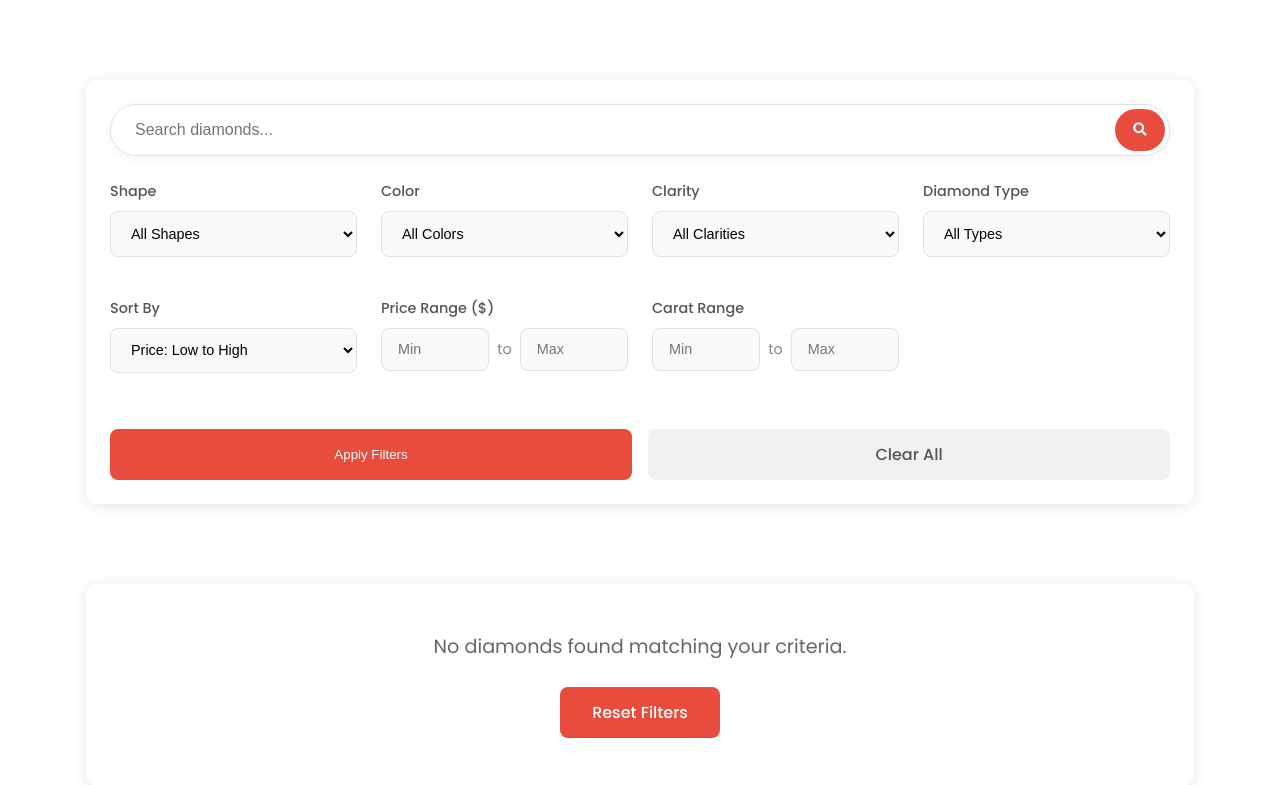
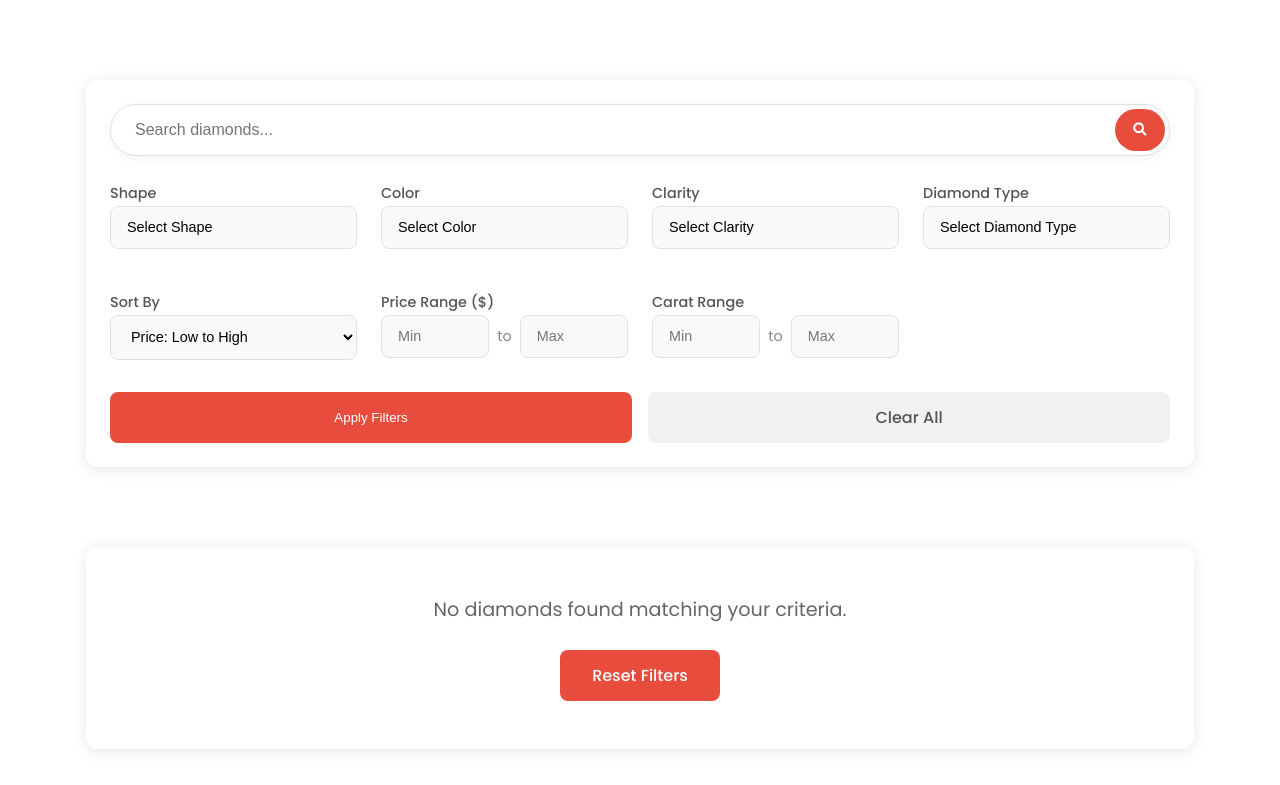
Before and after one commit to mahir1020/DiamondSeller, a Flask app: page /diamonds in a window 1280 px wide. Shown: the part 304-1089 px from the top of the page. Run offline with Flask 2, Linux system fonts and the light colour scheme.

Commit message:
Implement dropdown filters and enhance diamond data loading from API

```diff
--- a/app/routes.py
+++ b/app/routes.py
@@ -4,64 +4,75 @@ from app import app, db
 from app.models import Diamond
 import json
 import os
+import requests
+
 
 # Initialize Flask-Mail
 mail = Mail(app)
 
 def load_diamonds_data():
     try:
-        json_path = os.path.join('instance', 'IGI HPHT CVD STOCKLIST.json')
-        with open(json_path, 'r', encoding='utf-8') as file:
-            data = json.load(file)
-            # Map each diamond item from the JSON data to our internal format
-            mapped_diamonds = []
-            for item in data['Sheet']:
-                try:
-                    # Skip any diamonds that are not available (marked as 'N' in Available field)
-                    if item.get('Available', '').upper() == 'N':
-                        continue
+        response = requests.get("http://www.wellcome.co.in/ambeExport/?APIKEY=JAY")
+        response.raise_for_status()  # Raise an error for bad status codes
 
-                    mapped_diamond = map_diamond_data(item)
-                    # Only add valid diamonds with required fields
-                    if mapped_diamond['shape'] and mapped_diamond['carat'] > 0 and mapped_diamond['price'] > 0:
-                        mapped_diamonds.append(mapped_diamond)
-                except Exception as e:
-                    print(f"Error mapping diamond data: {e}")
+
+        data = response.json()
+
+        # Check if the response is a list
+        if not isinstance(data, list):
+            print("Unexpected response format. Expected a list.")
+            return []
+
+        # Map each diamond item from the API data to our internal format
+        mapped_diamonds = []
+        for item in data:  # Iterate directly over the list
+            try:
+                if item.get('Available', '').upper() == 'N':
                     continue
 
-            return mapped_diamonds
+                mapped_diamond = map_diamond_data(item)
+                if mapped_diamond['shape'] and mapped_diamond['carat'] > 0 and mapped_diamond['price'] > 0:
+                    mapped_diamonds.append(mapped_diamond)
+            except Exception as e:
+                print(f"Error mapping diamond data: {e}")
+                continue
+
+        print(f"Successfully loaded {len(mapped_diamonds)} diamonds.")
+        return mapped_diamonds
     except Exception as e:
-        print(f"Error reading JSON file: {e}")
+        print(f"Error fetching API data: {e}")
         return []
+
 
 def map_diamond_data(json_data):
     try:
         return {
-            'id': json_data['SR.NO.'],
-            'shape': json_data['Shape '].strip() if 'Shape ' in json_data else '',
-            'carat': float(json_data['Weight']),
-            'cut': json_data.get('Cut', 'N/A'),
-            'color': json_data['Col'],
-            'clarity': json_data['Clr'],
-            'polish': json_data['Pol'],
-            'symmetry': json_data['Sym'],
-            'fluorescence': json_data['Flur'],
-            'price': float(json_data['Net Rate']),
-            'original_price': float(json_data['Rate']),
-            'discount': float(json_data['Disc%']),
-            'certificate': json_data['Certi No'],
-            'measurements': json_data.get('Measurements', 'N/A'),
-            'table': json_data.get('Table Prct', 0),
-            'depth': json_data.get('Depth Prct', 0),
-            'diamond_type': json_data['Diamon Type'],
-            'image_url': json_data.get('image Link', ''),
-            'video_url': json_data.get('Video Link', ''),
-            'lab': json_data['Lab'],
-            'location': json_data['branch Name']
+            'id': json_data['stock_num'],
+            'shape': json_data['shape'],
+            'carat': float(json_data['size']),
+            'cut': json_data.get('cut', 'N/A'),
+            'color': json_data['color'],
+            'clarity': json_data['clarity'],
+            'polish': json_data.get('polish', 'N/A'),
+            'symmetry': json_data.get('symmetry', 'N/A'),
+            'fluorescence': json_data.get('fluor_intensity', ''),
+            'price': float(json_data['total_sales_price']) * 1.2,  # Increase price by 20%
+            'original_price': float(json_data.get('Rap_price', 0)),
+            'discount': float(json_data.get('discount_percent', 0)),
+            'certificate': json_data.get('cert_num', ''),
+            'measurements': json_data.get('measurement', 'N/A'),
+            'table': float(json_data.get('table_percent', 0)),
+            'depth': float(json_data.get('depth_percent', 0)),
+            'diamond_type': json_data.get('DiamondType', 'N/A'),
+            'image_url': json_data.get('image_url', ''),
+            'video_url': json_data.get('video_url', ''),
+            'lab': json_data.get('lab', ''),
+            'location': f"{json_data.get('city', '')}, {json_data.get('country', '')}".strip(', ')
         }
     except Exception as e:
         print(f"Error mapping diamond: {e}")
         raise
+
 
 # Load diamonds data when the application starts
 diamonds_data = load_diamonds_data()
@@ -103,11 +114,11 @@ def diamonds():
     search_query = request.args.get('search', '')
     sort = request.args.get('sort', 'price_asc')
 
-    # Filter parameters
-    shape = request.args.get('shape', '')
-    color = request.args.get('color', '')
-    clarity = request.args.get('clarity', '')
-    diamond_type = request.args.get('diamond_type', '')
+    # Filter parameters (handle multiple values)
+    shapes = request.args.getlist('shape')  # Get multiple shapes
+    colors = request.args.getlist('color')  # Get multiple colors
+    clarities = request.args.getlist('clarity')  # Get multiple clarities
+    diamond_types = request.args.getlist('diamond_type')  # Get multiple diamond types
     min_price = request.args.get('min_price', type=float)
     max_price = request.args.get('max_price', type=float)
     min_carat = request.args.get('min_carat', type=float)
@@ -126,14 +137,14 @@ def diamonds():
                search_query in d['diamond_type'].lower()
         ]
 
-    if shape:
-        filtered_diamonds = [d for d in filtered_diamonds if d['shape'].strip().lower() == shape.strip().lower()]
-    if color:
-        filtered_diamonds = [d for d in filtered_diamonds if d['color'].strip().lower() == color.strip().lower()]
-    if clarity:
-        filtered_diamonds = [d for d in filtered_diamonds if d['clarity'].strip().lower() == clarity.strip().lower()]
-    if diamond_type:
-        filtered_diamonds = [d for d in filtered_diamonds if d['diamond_type'].strip().lower() == diamond_type.strip().lower()]
+    if shapes:
+        filtered_diamonds = [d for d in filtered_diamonds if d['shape'] in shapes]
+    if colors:
+        filtered_diamonds = [d for d in filtered_diamonds if d['color'] in colors]
+    if clarities:
+        filtered_diamonds = [d for d in filtered_diamonds if d['clarity'] in clarities]
+    if diamond_types:
+        filtered_diamonds = [d for d in filtered_diamonds if d['diamond_type'] in diamond_types]
     if min_price:
         filtered_diamonds = [d for d in filtered_diamonds if d['price'] >= min_price]
     if max_price:
@@ -170,10 +181,6 @@ def diamonds():
     start_idx = (page - 1) * per_page
     end_idx = start_idx + per_page
 
-    # Ensure diamond IDs are integers
-    for diamond in filtered_diamonds:
-        diamond['id'] = int(float(diamond['id']))
-
     paginated_diamonds = Pagination(
         filtered_diamonds[start_idx:end_idx],
         page,
@@ -187,10 +194,10 @@ def diamonds():
         filters=unique_values,
         current_filters={
             'search': search_query,
-            'shape': shape,
-            'color': color,
-            'clarity': clarity,
-            'diamond_type': diamond_type,
+            'shape': shapes,
+            'color': colors,
+            'clarity': clarities,
+            'diamond_type': diamond_types,
             'min_price': min_price,
             'max_price': max_price,
             'min_carat': min_carat,
@@ -199,8 +206,9 @@ def diamonds():
         }
     )
 
-@app.route('/diamond/<int:diamond_id>')
+@app.route('/diamond/<diamond_id>')
 def diamond(diamond_id):
+    # Match the diamond by its string ID
     diamond = next((d for d in diamonds_data if d['id'] == diamond_id), None)
     if diamond is None:
         abort(404)
--- a/app/static/css/pages/diamonds.css
+++ b/app/static/css/pages/diamonds.css
@@ -133,7 +133,6 @@
 }
 
 .filter-group label {
-    display: block;
     margin-bottom: 0.5rem;
     font-weight: 500;
     color: #555;
@@ -714,6 +713,104 @@
     background: #888;
 }
 
+/* Dropdown Styles */
+.dropdown {
+    position: relative;
+}
+
+.dropdown-toggle {
+    width: 100%;
+    padding: 0.8rem 1rem;
+    border: 1px solid #e1e1e1;
+    border-radius: var(--border-radius);
+    font-size: 0.9rem;
+    background-color: #f9f9f9;
+    cursor: pointer;
+    text-align: left;
+    transition: var(--transition);
+}
+
+.dropdown-toggle:hover {
+    border-color: var(--accent-color);
+}
+
+/* Dropdown Menu Scrollable */
+.dropdown-menu {
+    display: none;
+    position: absolute;
+    top: 100%;
+    left: 0;
+    width: 100%;
+    background: white;
+    border: 1px solid #e1e1e1;
+    border-radius: var(--border-radius);
+    box-shadow: var(--box-shadow);
+    padding: 0.8rem; /* Adjust padding */
+    z-index: 10;
+    max-height: 180px; /* Slightly smaller max height */
+    overflow-y: auto; /* Enable vertical scrolling */
+}
+
+/* Scrollbar Styling */
+.dropdown-menu::-webkit-scrollbar {
+    width: 6px; /* Smaller scrollbar width */
+}
+
+.dropdown-menu::-webkit-scrollbar-track {
+    background: #f1f1f1;
+    border-radius: 3px;
+}
+
+.dropdown-menu::-webkit-scrollbar-thumb {
+    background: #ccc;
+    border-radius: 3px;
+}
+
+.dropdown-menu::-webkit-scrollbar-thumb:hover {
+    background: #aaa;
+}
+
+.dropdown.active .dropdown-menu {
+    display: block;
+}
+
+/* Styled Checkbox */
+.styled-checkbox {
+    display: flex;
+    align-items: center;
+    gap: 0.4rem; /* Reduce gap between checkbox and label */
+    cursor: pointer;
+}
+
+.styled-checkbox input[type="checkbox"] {
+    width: 25%;
+    height: 19px;
+    border: 1.5px solid #ccc;
+    border-radius: 3px;
+    outline: none;
+    cursor: pointer;
+    transition: all 0.3s ease;
+}
+
+.styled-checkbox input[type="checkbox"]:checked {
+    background-color: var(--accent-color);
+    border-color: var(--accent-color);
+}
+
+.styled-checkbox input[type="checkbox"]:checked::after {
+    display: block;
+    text-align: center;
+    color: white;
+    font-size: 10px; /* Adjust font size */
+    line-height: 14px; /* Match checkbox size */
+}
+
+.checkbox-label {
+    font-size: 0.85rem; /* Slightly smaller font size */
+    color: #555;
+    user-select: none;
+}
+
 /* Responsiveness */
 @media (max-width: 992px) {
     .collection-header h1 {
--- a/app/static/js/diamonds.js
+++ b/app/static/js/diamonds.js
@@ -296,3 +296,29 @@ document.addEventListener('DOMContentLoaded', function() {
     console.log('Compare button elements:', document.querySelectorAll('.compare-button').length);
     console.log('Initialization complete');
 });
+
+
+document.addEventListener('DOMContentLoaded', () => {
+    const dropdowns = document.querySelectorAll('.dropdown');
+
+    dropdowns.forEach(dropdown => {
+        const toggle = dropdown.querySelector('.dropdown-toggle');
+        const menu = dropdown.querySelector('.dropdown-menu');
+
+        toggle.addEventListener('click', () => {
+            // Close other dropdowns
+            dropdowns.forEach(d => {
+                if (d !== dropdown) d.classList.remove('active');
+            });
+            // Toggle the current dropdown
+            dropdown.classList.toggle('active');
+        });
+
+        // Close dropdown if clicked outside
+        document.addEventListener('click', (e) => {
+            if (!dropdown.contains(e.target)) {
+                dropdown.classList.remove('active');
+            }
+        });
+    });
+});
--- a/app/templates/diamonds.html
+++ b/app/templates/diamonds.html
@@ -36,65 +36,82 @@
                 </div>
 
                 <div class="filters">
+                    <!-- Shape Filter -->
                     <div class="filter-group">
-                        <label>Shape</label>
-                        <select name="shape">
-                            <option value="">All Shapes</option>
+                        <label class="filter-label">Shape</label>
+                        <div class="dropdown">
+                            <button type="button" class="dropdown-toggle">Select Shape</button>
+                            <div class="dropdown-menu" style="max-height: 200px; overflow-y: auto;">
                                 {% for shape in filters.shapes %}
-                                {% if shape %}
-                                <option value="{{ shape }}" {% if current_filters.shape == shape %}selected{% endif %}>
-                                    {{ shape }}
-                                </option>
-                                {% endif %}
+                                <label class="styled-checkbox">
+                                    <input type="checkbox" name="shape" value="{{ shape }}"
+                                           {% if shape in current_filters.shape %}checked{% endif %}>
+                                    <span class="custom-checkbox"></span>
+                                    <span class="checkbox-label">{{ shape }}</span>
+                                </label>
                                 {% endfor %}
-                        </select>
+                            </div>
+                        </div>
                     </div>
 
+                    <!-- Color Filter -->
                     <div class="filter-group">
-                        <label>Color</label>
-                        <select name="color">
-                            <option value="">All Colors</option>
+                        <label class="filter-label">Color</label>
+                        <div class="dropdown">
+                            <button type="button" class="dropdown-toggle">Select Color</button>
+                            <div class="dropdown-menu" style="max-height: 200px; overflow-y: auto;">
                                 {% for color in filters.colors %}
-                                {% if color %}
-                                <option value="{{ color }}" {% if current_filters.color == color %}selected{% endif %}>
-                                    {{ color }}
-                                </option>
-                                {% endif %}
+                                <label class="styled-checkbox">
+                                    <input type="checkbox" name="color" value="{{ color }}"
+                                           {% if color in current_filters.color %}checked{% endif %}>
+                                    <span class="custom-checkbox"></span>
+                                    <span class="checkbox-label">{{ color }}</span>
+                                </label>
                                 {% endfor %}
-                        </select>
+                            </div>
+                        </div>
                     </div>
 
+                    <!-- Clarity Filter -->
                     <div class="filter-group">
-                        <label>Clarity</label>
-                        <select name="clarity">
-                            <option value="">All Clarities</option>
+                        <label class="filter-label">Clarity</label>
+                        <div class="dropdown">
+                            <button type="button" class="dropdown-toggle">Select Clarity</button>
+                            <div class="dropdown-menu" style="max-height: 200px; overflow-y: auto;">
                                 {% for clarity in filters.clarities %}
-                                {% if clarity %}
-                                <option value="{{ clarity }}" {% if current_filters.clarity == clarity %}selected{% endif %}>
-                                    {{ clarity }}
-                                </option>
-                                {% endif %}
+                                <label class="styled-checkbox">
+                                    <input type="checkbox" name="clarity" value="{{ clarity }}"
+                                           {% if clarity in current_filters.clarity %}checked{% endif %}>
+                                    <span class="custom-checkbox"></span>
+                                    <span class="checkbox-label">{{ clarity }}</span>
+                                </label>
                                 {% endfor %}
-                        </select>
+                            </div>
+                        </div>
                     </div>
 
+                    <!-- Diamond Type Filter -->
                     <div class="filter-group">
-                        <label>Diamond Type</label>
-                        <select name="diamond_type">
-                            <option value="">All Types</option>
+                        <label class="filter-label">Diamond Type</label>
+                        <div class="dropdown">
+                            <button type="button" class="dropdown-toggle">Select Diamond Type</button>
+                            <div class="dropdown-menu" style="max-height: 200px; overflow-y: auto;">
                                 {% for type in filters.diamond_types %}
-                                {% if type %}
-                                <option value="{{ type }}" {% if current_filters.diamond_type == type %}selected{% endif %}>
-                                    {{ type }}
-                                </option>
-                                {% endif %}
+                                <label class="styled-checkbox">
+                                    <input type="checkbox" name="diamond_type" value="{{ type }}"
+                                           {% if type in current_filters.diamond_type %}checked{% endif %}>
+                                    <span class="custom-checkbox"></span>
+                                    <span class="checkbox-label">{{ type }}</span>
+                                </label>
                                 {% endfor %}
-                        </select>
+                            </div>
+                        </div>
                     </div>
 
+                    <!-- Sort By Filter -->
                     <div class="filter-group">
-                        <label>Sort By</label>
-                        <select name="sort">
+                        <label class="filter-label">Sort By</label>
+                        <select name="sort" class="styled-dropdown">
                             <option value="price_asc" {% if current_filters.sort == 'price_asc' %}selected{% endif %}>Price: Low to High</option>
                             <option value="price_desc" {% if current_filters.sort == 'price_desc' %}selected{% endif %}>Price: High to Low</option>
                             <option value="carat_desc" {% if current_filters.sort == 'carat_desc' %}selected{% endif %}>Carat: High to Low</option>
@@ -102,8 +119,9 @@
                         </select>
                     </div>
 
+                    <!-- Price Range Filter -->
                     <div class="filter-group">
-                        <label>Price Range ($)</label>
+                        <label class="filter-label">Price Range ($)</label>
                         <div class="range-inputs">
                             <input type="number" name="min_price" placeholder="Min" value="{{ current_filters.min_price }}"
                                 min="{{ filters.min_price }}" max="{{ filters.max_price }}" step="0.01">
@@ -113,8 +131,9 @@
                         </div>
                     </div>
 
+                    <!-- Carat Range Filter -->
                     <div class="filter-group">
-                        <label>Carat Range</label>
+                        <label class="filter-label">Carat Range</label>
                         <div class="range-inputs">
                             <input type="number" name="min_carat" placeholder="Min" value="{{ current_filters.min_carat }}"
                                 min="{{ filters.min_carat }}" max="{{ filters.max_carat }}" step="0.01">
@@ -123,11 +142,11 @@
                                 min="{{ filters.min_carat }}" max="{{ filters.max_carat }}" step="0.01">
                         </div>
                     </div>
+                </div>
 
                 <div class="filter-actions">
                     <button type="submit" class="apply-filters">Apply Filters</button>
                     <a href="{{ url_for('diamonds') }}" class="clear-filters">Clear All</a>
-                    </div>
                 </div>
             </form>
         </div>
```
Also changed, not shown: app/static/js/dropdown.js (added, +24 -0 lines). Lines whose indentation alone changed are shown as unchanged.
